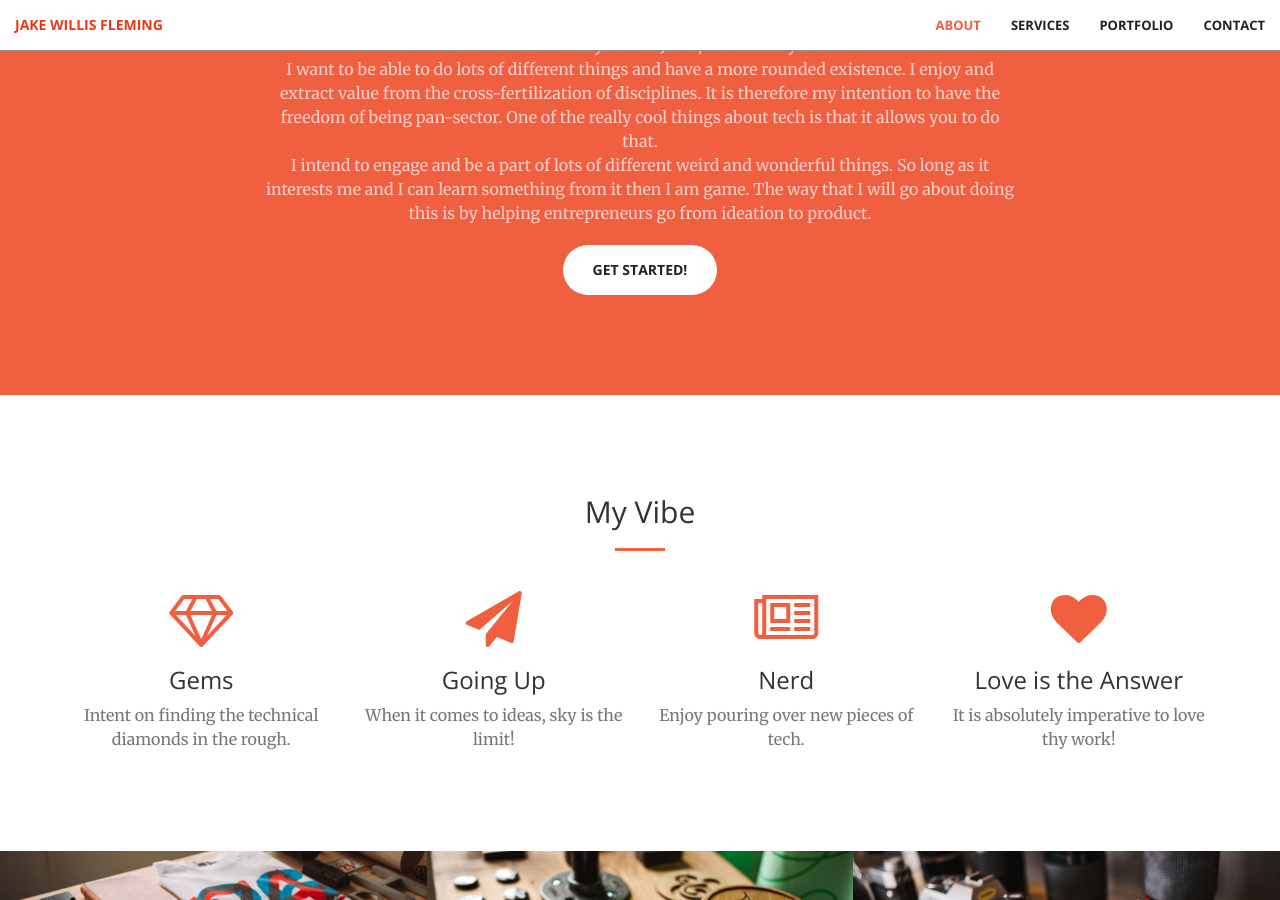
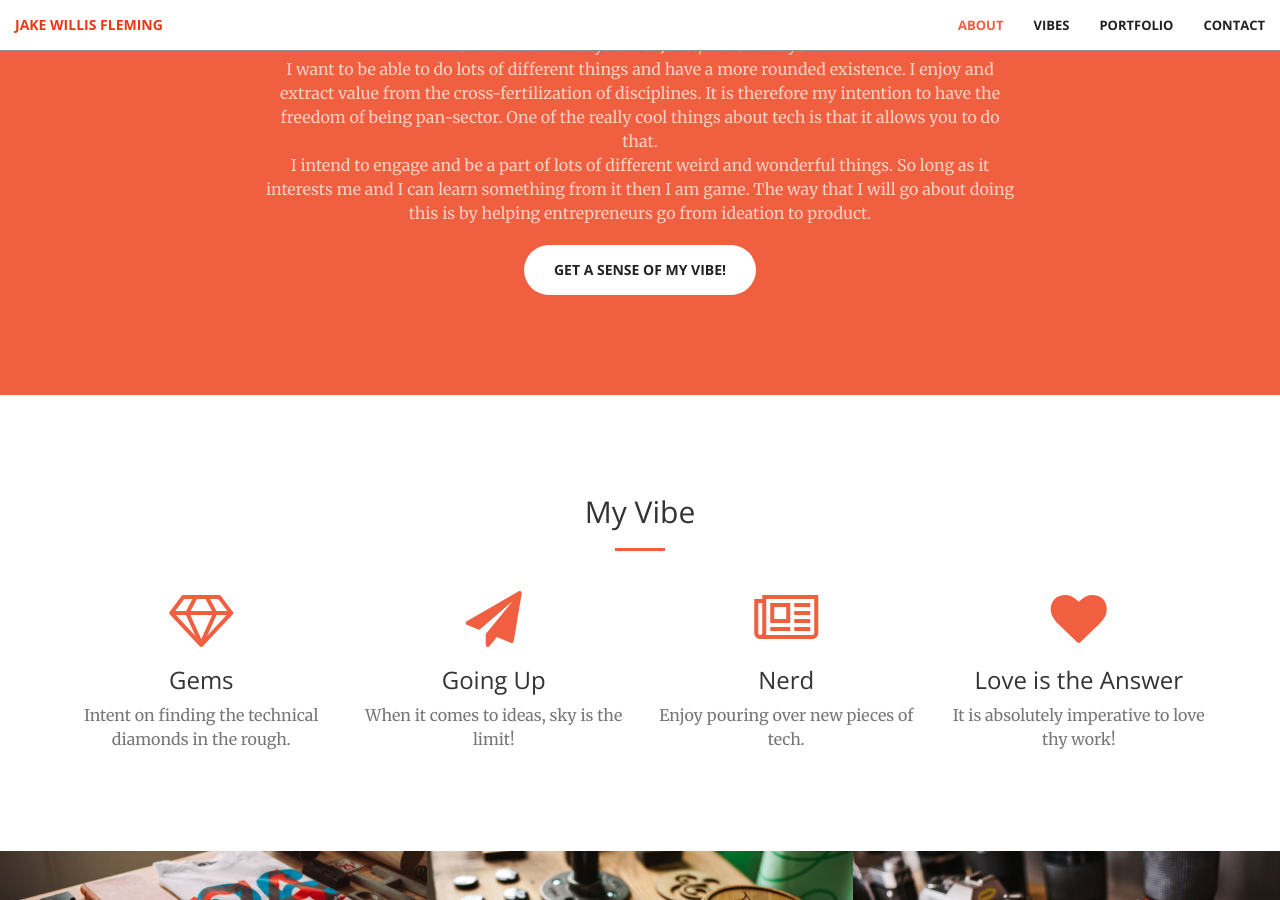
Before and after one commit to JakeyPedz/JakeyPedz.github.io, a Jekyll site: the page built from index.html, in a window 1280 px wide and 900 px high, scrolled down 1115 px. Built offline with Jekyll 4.4.1, drawn with Linux system fonts in a browser that asks for light colours.

Commit message:
added vibe to make it more consistent around website

```diff
--- a/_includes/call-to-action.html
+++ b/_includes/call-to-action.html
@@ -10,7 +10,7 @@
 
                 I intend to engage and be a part of lots of different weird and wonderful things. So long as it interests me and I can learn something from it then I am game. The way that I will go about doing this is by helping entrepreneurs go from ideation to product.
                 </p>
-                <a href="#" class="btn btn-default btn-xl">Get Started!</a>
+                <a href="#" class="btn btn-default btn-xl">Get a sense of my Vibe!</a>
             </div>
         </div>
     </div>
--- a/_includes/nav.html
+++ b/_includes/nav.html
@@ -18,7 +18,7 @@
                     <a class="page-scroll" href="#about">About</a>
                 </li>
                 <li>
-                    <a class="page-scroll" href="#services">Services</a>
+                    <a class="page-scroll" href="#services">Vibes</a>
                 </li>
                 <li>
                     <a class="page-scroll" href="#portfolio">Portfolio</a>
```
